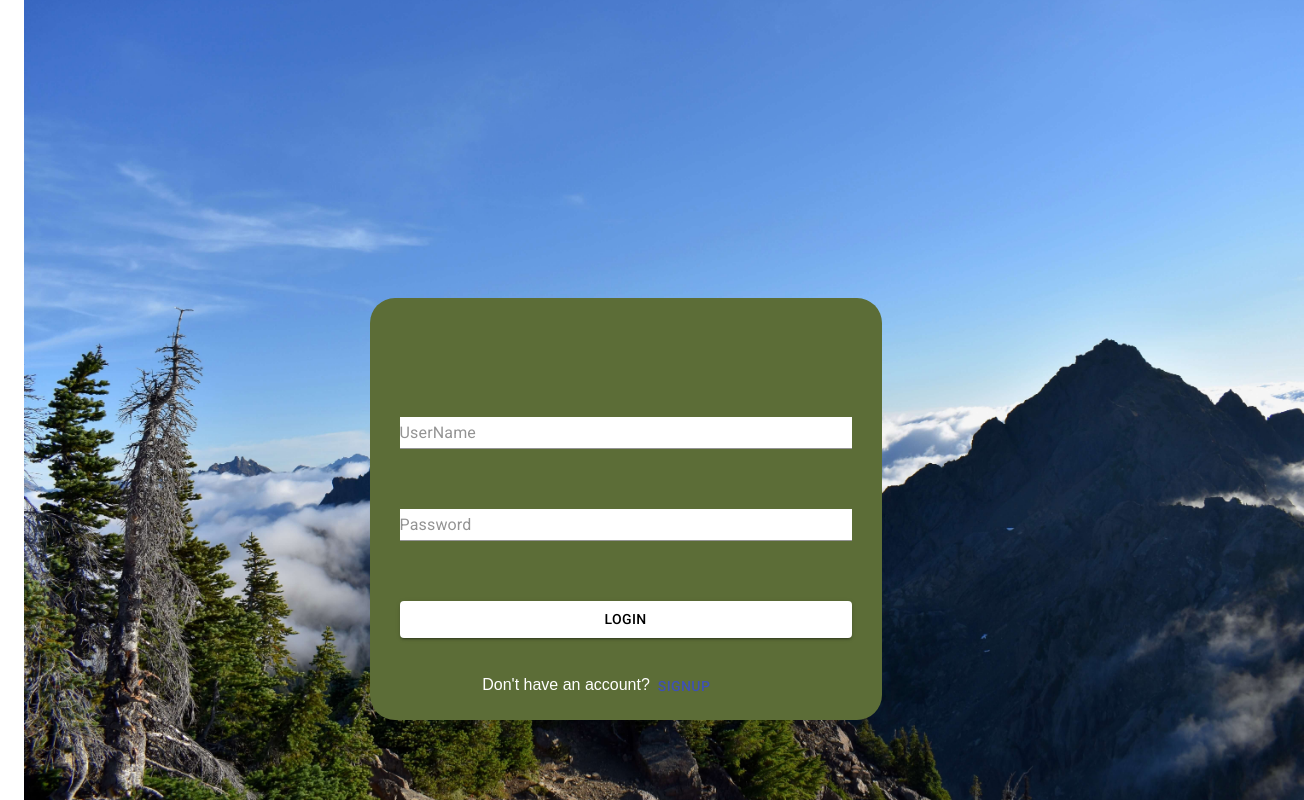
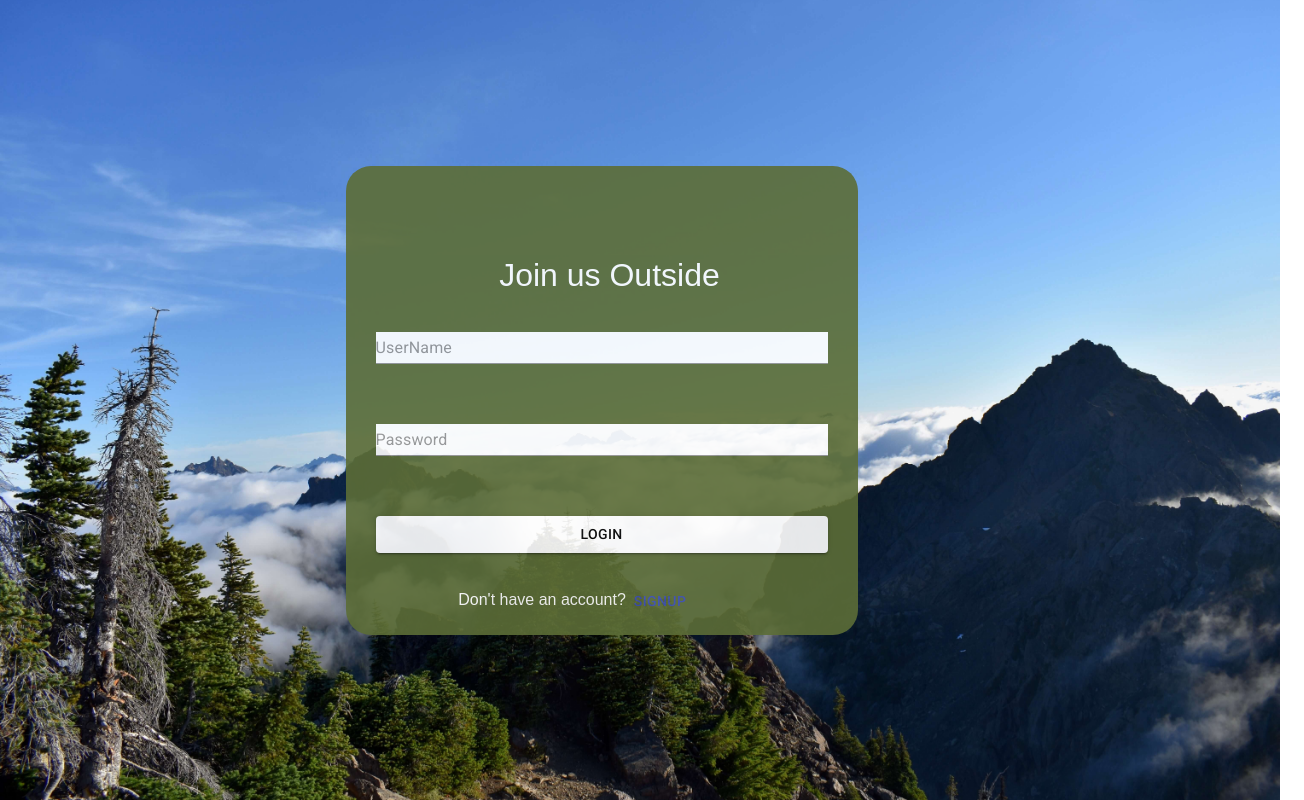
Before and after one commit to epowelldev/p03-outdoor-activity-app, a React (Create React App) app in the folder client/: page /Login in a window 1280 px wide. Shown: the whole page, 1304 px wide, since content can reach past the window. Built offline with nearby package versions, Linux system fonts and the light colour scheme; no server answers; the HTML template or start-up script is replaced by a standard one.

Commit message:
updated style for login

```diff
--- a/client/src/App.js
+++ b/client/src/App.js
@@ -15,7 +15,7 @@ import EventsPage from "./components/pages/EventsPage";
 function App() {
   return (
     <Router>
-      <Container>
+      <Container maxWidth={false} disableGutters={true}>
         {/* <Navbar /> */}
         <Switch>
           <Route exact path="/" component={Home} />
--- a/client/src/components/Login.js
+++ b/client/src/components/Login.js
@@ -15,12 +15,12 @@ const useSStyles=makeStyles({
     width:"40%",
     justifyContent:"space-evenly",
     marginLeft:"27%",
-    marginTop:"17%",
+    marginTop:"13%",
     backgroundColor:"#5C6D37",
     color:"white",
     borderRadius:"25px",
     paddingTop:"7%",
-
+    opacity:".90"
   },
   inputStyles:{
     margin:"30px",
@@ -31,6 +31,10 @@ const useSStyles=makeStyles({
     fontFamily:"Sans-serif",
     marginLeft:"22%"
   },
+  title:{
+    fontFamily:"Sans-serif",
+    marginLeft:"30%"
+  }
 
 });
 
@@ -79,7 +83,7 @@ if(loggedIn){
       <form onSubmit={handleSubmit} >
 
         <Box className={classes.formStyles}>
-
+          <h2 className={classes.title}>Join us Outside</h2>
           <Input placeholder="UserName" className={classes.inputStyles} name="username" value={username} onChange={handleChange} inputProps={{ 'aria-label': 'description' }} />
           <Input placeholder="Password" className={classes.inputStyles} name="password" value={password} onChange={handleChange} inputProps={{ 'aria-label': 'description' }} />
           <Button variant="contained" className={classes.inputStyles} color="primary">
--- a/client/src/components/Signup.js
+++ b/client/src/components/Signup.js
@@ -2,6 +2,7 @@ import {Button, Input, Box} from '@material-ui/core';
 import { makeStyles } from '@material-ui/core/styles';
 import API from "../utils/API";
 import React,  { useState } from 'react'
+import { Redirect } from 'react-router-dom';
 
 
 const useStyles=makeStyles({
@@ -48,7 +49,9 @@ function Signup(){
     }
 
 
-
+    if (loggedIn) {
+      return <Redirect to={{ pathname: "/Events" }} />;
+  } else {
     return(
 
         <form onSubmit={handleSubmit} >
@@ -72,7 +75,7 @@ function Signup(){
         </Box>
       </form>
 
-    );
+    )};
     }
 
     export default Signup;
--- a/client/src/components/pages/Home.js
+++ b/client/src/components/pages/Home.js
@@ -1,12 +1,15 @@
 /* eslint-disable import/no-anonymous-default-export */
 import { Fragment } from "react";
+import Navbar from "../layout/Navbar";
 
 export default () => {
+
   return(
     <Fragment>
-
-      <p>Hello World</p>
-
+      <div style={{backgroundColor:"#5C6D37", color:"white",fontFamily:"Sans-serif",marginLeft:"0",width:"100%", padding:"4%"}}>
+      <h1>Join Us Outside</h1>
+      <Navbar/>
+      </div>
     </Fragment>
   );
 }
--- a/client/src/components/pages/LoginPage.js
+++ b/client/src/components/pages/LoginPage.js
@@ -14,7 +14,7 @@ const useStyles=makeStyles({
         width:"100vw",
         display:"flex",
         flexDirection:"column",
-        justifyContent:"space-evenly",
+        justifyContent:"start",
         marginTop:"0",
         marginLeft:"0",
         margin:"0",
```
